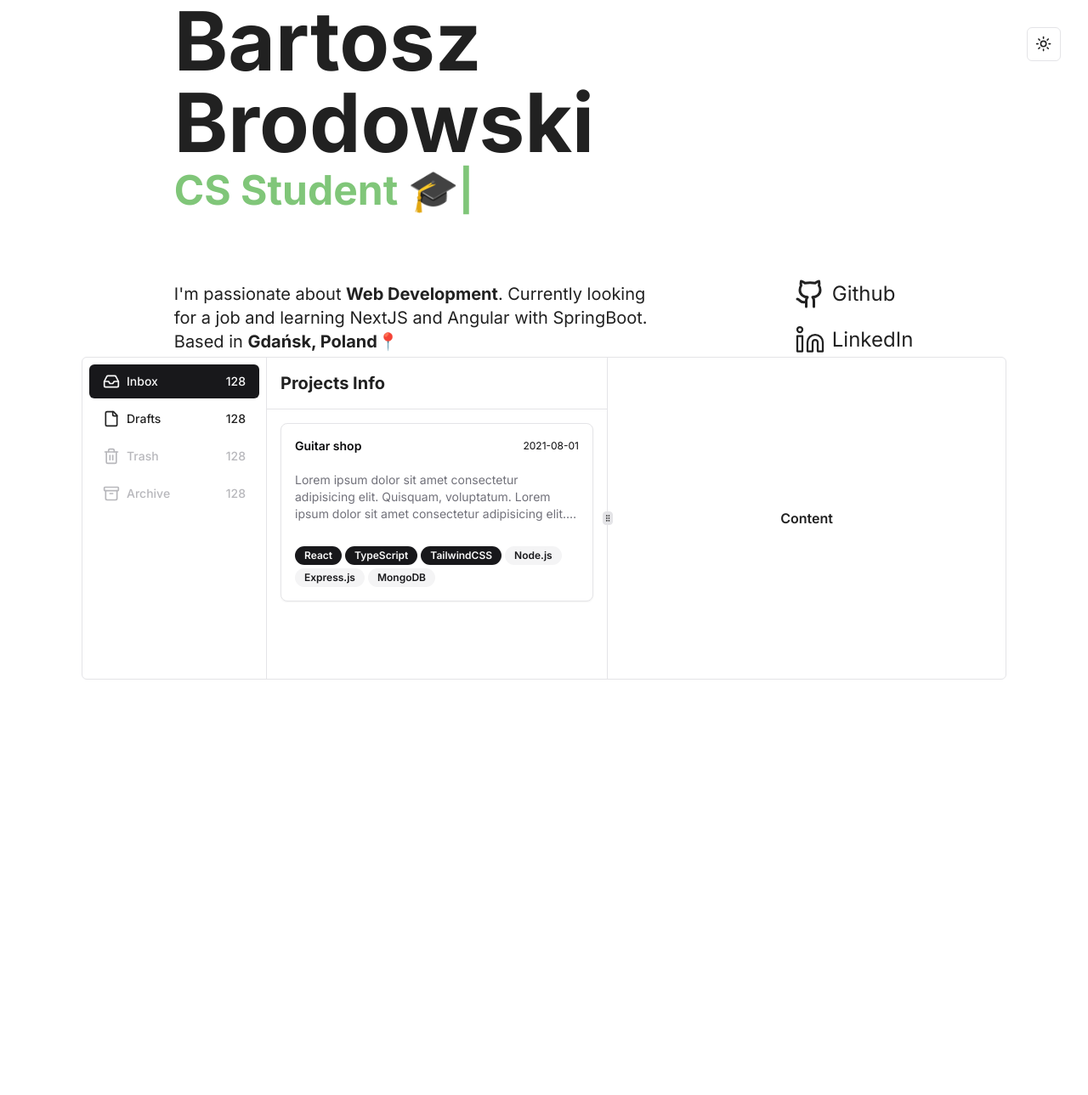
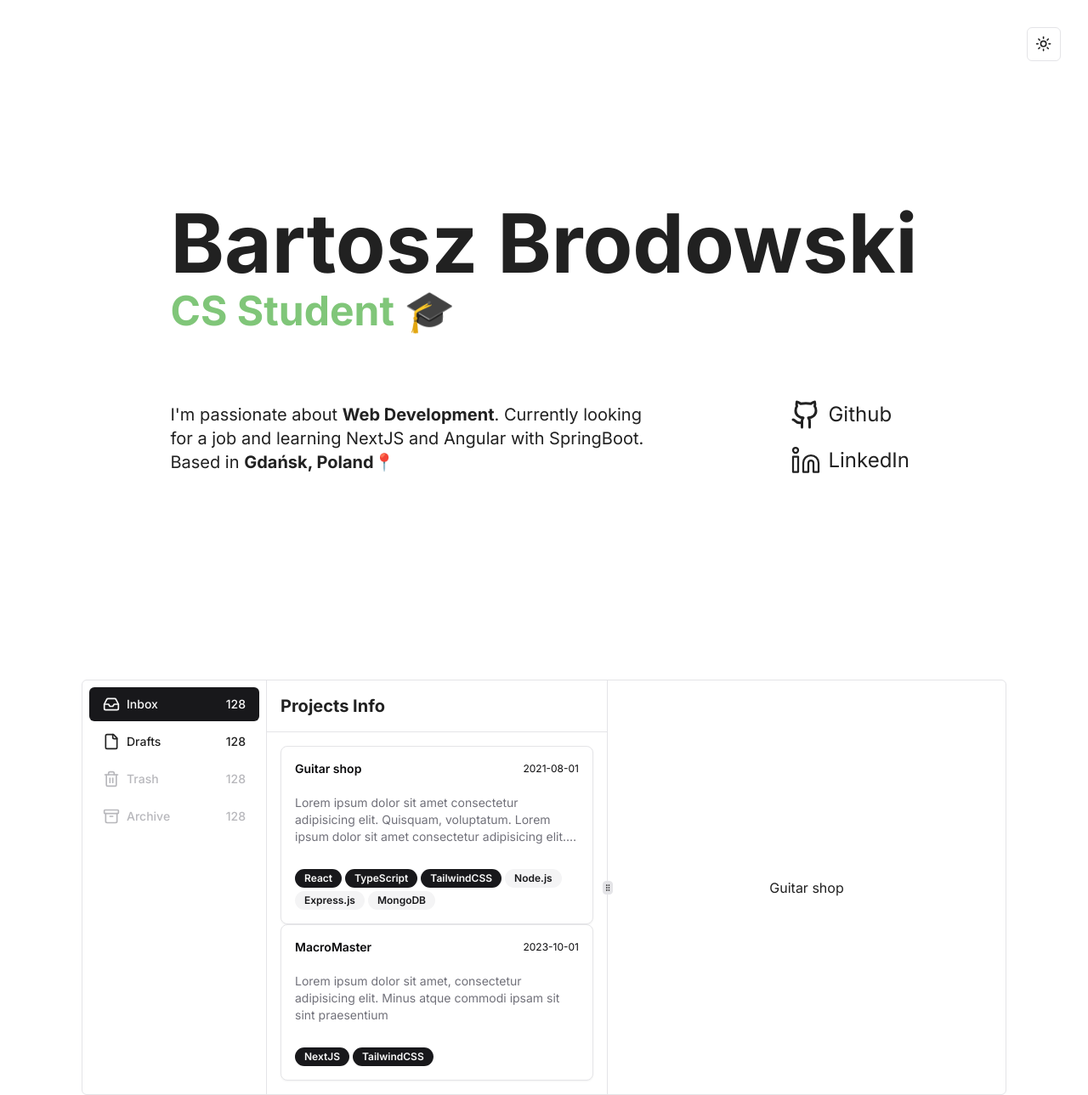
Before and after one commit to BartoszBrodowski/portfolio, a Next.js app: page / in a window 1280 px wide. Shown: the whole page at 85% size. Before the commit the page ends 800 px from the top, so only its background shows below. Built offline with nearby package versions, Linux system fonts and the light colour scheme.

Commit message:
feat(projects): add change main content logic

```diff
--- a/src/components/Hero/OccupationText.tsx
+++ b/src/components/Hero/OccupationText.tsx
@@ -5,7 +5,7 @@ import { TypeAnimation } from "react-type-animation";
 const OccupationText = () => {
     return (
         <div className="flex flex-col font-bold text-[24px] leading-8 lg:text-5xl lg:gap-2">
-            <h1 className="text-8xl">Bartosz Brodowski</h1>
+            <h1 className="text-8xl text-nowrap">Bartosz Brodowski</h1>
             <span className="text-main-green">
                 <TypeAnimation
                     sequence={["Software Engineer 💻", 2000, "CS Student 🎓", 2000]}
--- a/src/components/Hero/index.tsx
+++ b/src/components/Hero/index.tsx
@@ -9,9 +9,9 @@ const iconSize = 36;
 
 const Hero: FunctionComponent = () => {
     return (
-        <>
+        <div className="h-full">
             <ThemeToggle />
-            <div className="flex flex-col justify-center items-start gap-20 h-screen lg:mt-0 relative w-4/5">
+            <div className="flex flex-col justify-center items-start gap-20 h-screen lg:mt-0 relative w-full">
                 <OccupationText />
                 <div className="flex items-center gap-40 w-full">
                     <span className="w-[570px] text-xl">
@@ -31,7 +31,7 @@ const Hero: FunctionComponent = () => {
                     </div>
                 </div>
             </div>
-        </>
+        </div>
     );
 }
 
--- a/src/components/Projects/Nav.tsx
+++ b/src/components/Projects/Nav.tsx
@@ -11,13 +11,6 @@ interface NavProps {
 }
 
 const Nav: FunctionComponent<NavProps> = ({setProjects}) => {
-    const [clicked, setClicked] = useState<number>(0);
-
-    const changeTab = (index: number): void => {
-        setClicked(index);
-        setProjects(navTabs[index].projects!)
-    }
-
     return (
         <div className="w-full max-w-[200px] m-2">
             <nav>
--- a/src/components/Projects/NavTabsList.tsx
+++ b/src/components/Projects/NavTabsList.tsx
@@ -8,7 +8,7 @@ import NavTab from "./NavTab";
 
 interface NavTabsListProps {
     tabs: NavTabInfo[];
-    setProjects: (projects: Project[]) => void
+    setProjects: (projects: Project[]) => void;
 }
 
 const NavTabsList: FunctionComponent<NavTabsListProps> = ({tabs, setProjects}) => {
--- a/src/components/Projects/ProjectCard.tsx
+++ b/src/components/Projects/ProjectCard.tsx
@@ -5,12 +5,16 @@ import { Project } from "@/interfaces/project.interface";
 import { Badge } from "../ui/badge";
 
 interface ProjectCardProps {
-    project: Project
+    project: Project;
+    index: number;
+    changeProject: (index: number) => void;
 }
 
-const ProjectCard: FunctionComponent<ProjectCardProps> = ({project}) => {
+const ProjectCard: FunctionComponent<ProjectCardProps> = ({project, index, changeProject}) => {
     return (
-        <Card className="hover:bg-accent hover:cursor-pointer transition-all">
+        <Card className="hover:bg-accent hover:cursor-pointer transition-all"
+        onClick={() => changeProject(index)}
+        >
             <CardHeader className="p-4">
                 <div className="flex justify-between items-center">
                     <h2 className="text-sm font-semibold">{project.name}</h2>
@@ -24,7 +28,7 @@ const ProjectCard: FunctionComponent<ProjectCardProps> = ({project}) => {
                 <ul className="flex gap-1 flex-wrap">
                     {project.technologies.map((technology, index) => {
                         return (
-                            <Badge variant={index > 2 ? 'secondary' : undefined}>
+                            <Badge key={index} variant={index > 2 ? 'secondary' : undefined}>
                                 {technology}
                             </Badge>
                         )
--- /dev/null
+++ b/src/components/Projects/ProjectContent.tsx
@@ -0,0 +1,16 @@
+import { Project } from "@/interfaces/project.interface";
+import { FunctionComponent } from "react";
+
+interface ProjectContentProps {
+    project: Project;
+}
+
+const ProjectContent: FunctionComponent<ProjectContentProps> = ({project}) => {
+    return (
+        <div>
+            {project.name}
+        </div>
+    );
+}
+
+export default ProjectContent;
--- a/src/components/Projects/ProjectInfoShort.tsx
+++ /dev/null
@@ -1,15 +0,0 @@
-import { FunctionComponent } from "react";
-
-interface ProjectInfoShortProps {
-
-}
-
-const ProjectInfoShort: FunctionComponent<ProjectInfoShortProps> = () => {
-    return (
-        <div>
-            <h1>Project info</h1>
-        </div>
-    );
-}
-
-export default ProjectInfoShort;
--- a/src/components/Projects/ProjectIsnfo.tsx
+++ b/src/components/Projects/ProjectIsnfo.tsx
@@ -1,19 +1,19 @@
 'use client'
 
+import { Project } from "@/interfaces/project.interface";
 import { FunctionComponent } from "react";
 import { ResizableHandle, ResizablePanel, ResizablePanelGroup } from "../ui/resizable";
 import { Separator } from "../ui/separator";
-import { Project } from "@/interfaces/project.interface";
-import { Card, CardContent, CardFooter, CardHeader } from "../ui/card";
-import { Badge } from "../ui/badge";
-import ProjectCard from "./ProjectCard";
+import ProjectContent from "./ProjectContent";
 import ProjectsList from "./ProjectsList";
 
 interface ProjectsInfoProps {
     projects: Project[];
+    clickedProjectIndex: number;
+    setClickedProject: (index: number) => void
 }
 
-const ProjectsInfo: FunctionComponent<ProjectsInfoProps> = ({projects}) => {
+const ProjectsInfo: FunctionComponent<ProjectsInfoProps> = ({projects, clickedProjectIndex, setClickedProject}) => {
     return (
         <ResizablePanelGroup
             direction="horizontal"
@@ -22,12 +22,12 @@ const ProjectsInfo: FunctionComponent<ProjectsInfoProps> = ({projects}) => {
             <ResizablePanel style={{ minWidth: '400px' }} defaultSize={25}>
                 <h1 className="font-bold text-xl p-4">Projects Info</h1>
                 <Separator />
-                <ProjectsList projects={projects} />
+                <ProjectsList projects={projects} setClickedProject={setClickedProject} />
             </ResizablePanel>
             <ResizableHandle withHandle />
             <ResizablePanel defaultSize={75}>
                 <div className="flex h-full items-center justify-center p-6">
-                    <span className="font-semibold">Content</span>
+                    <ProjectContent project={projects[clickedProjectIndex]} />
                 </div>
             </ResizablePanel>
         </ResizablePanelGroup>
--- a/src/components/Projects/ProjectsList.tsx
+++ b/src/components/Projects/ProjectsList.tsx
@@ -4,14 +4,23 @@ import ProjectCard from "./ProjectCard";
 
 interface ProjectsListProps {
     projects: Project[];
+    setClickedProject: (index: number) => void
 }
 
-const ProjectsList: FunctionComponent<ProjectsListProps> = ({projects}) => {
+const ProjectsList: FunctionComponent<ProjectsListProps> = ({projects, setClickedProject}) => {
+    const changeProject = (index: number): void => {
+        setClickedProject(index);
+    }
     return (
         <ul className="p-4">
-            {projects.map((project) => {
+            {projects.map((project, index) => {
                 return (
-                    <ProjectCard project={project} />
+                    <ProjectCard
+                    key={index}
+                    project={project}
+                    changeProject={changeProject}
+                    index={index}
+                    />
                 )
             })}
         </ul>
--- a/src/components/Projects/index.tsx
+++ b/src/components/Projects/index.tsx
@@ -8,17 +8,22 @@ import { Project } from "@/interfaces/project.interface";
 import { navTabs } from "@/data/navtabs.data";
 
 const Projects: FunctionComponent = () => {
+    const [clickedProject, setClickedProject] = useState<number>(0);
     const [currentProjects, setCurrentProjects] = useState<Project[]>(navTabs[0].projects || []);
 
     const changeProjects = (projects: Project[]) => {
         setCurrentProjects(projects)
         console.log(projects)
     }
+
+    const changeProjectIndex = (index: number) => {
+        setClickedProject(index)
+    }
     return (
         <div className="flex justify-center items-start h-full w-full border rounded-md">
             <Nav setProjects={changeProjects} />
             <Separator orientation="vertical" />
-            <ProjectsInfo projects={currentProjects} />
+            <ProjectsInfo clickedProjectIndex={clickedProject} setClickedProject={changeProjectIndex} projects={currentProjects} />
         </div>
     );
 }
--- a/src/data/navtabs.data.tsx
+++ b/src/data/navtabs.data.tsx
@@ -15,6 +15,13 @@ export const navTabs: NavTabInfo[] = [
                 technologies: ["React", "TypeScript", "TailwindCSS", "Node.js", "Express.js", "MongoDB"],
                 github: "blank",
 
+            },
+            {
+                name: "MacroMaster",
+                date: "2023-10-01",
+                description: "Lorem ipsum dolor sit amet, consectetur adipisicing elit. Minus atque commodi ipsam sit sint praesentium",
+                technologies: ["NextJS", "TailwindCSS"],
+                github: "blank"
             }
         ],
         isActive: true
```
